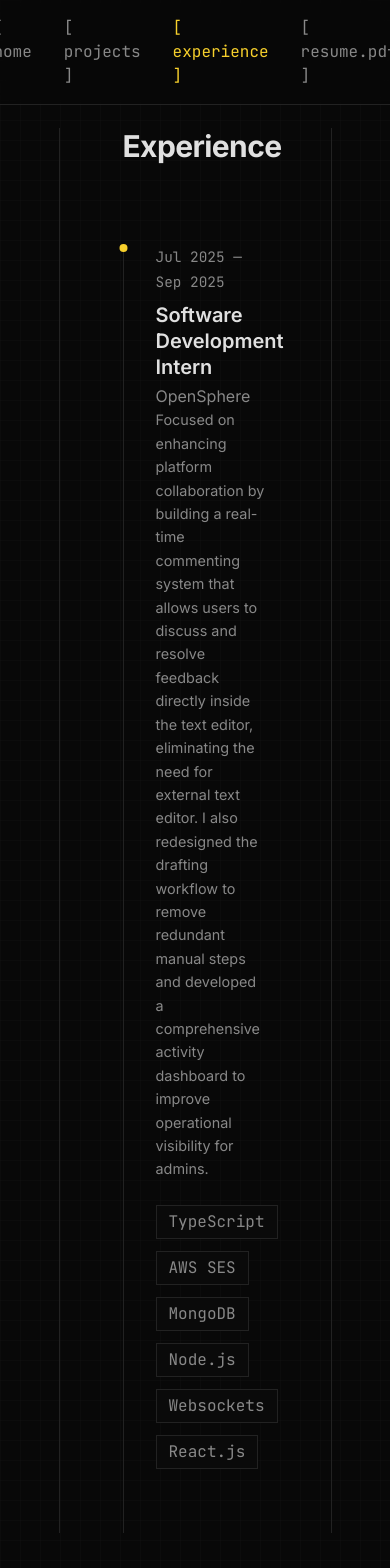
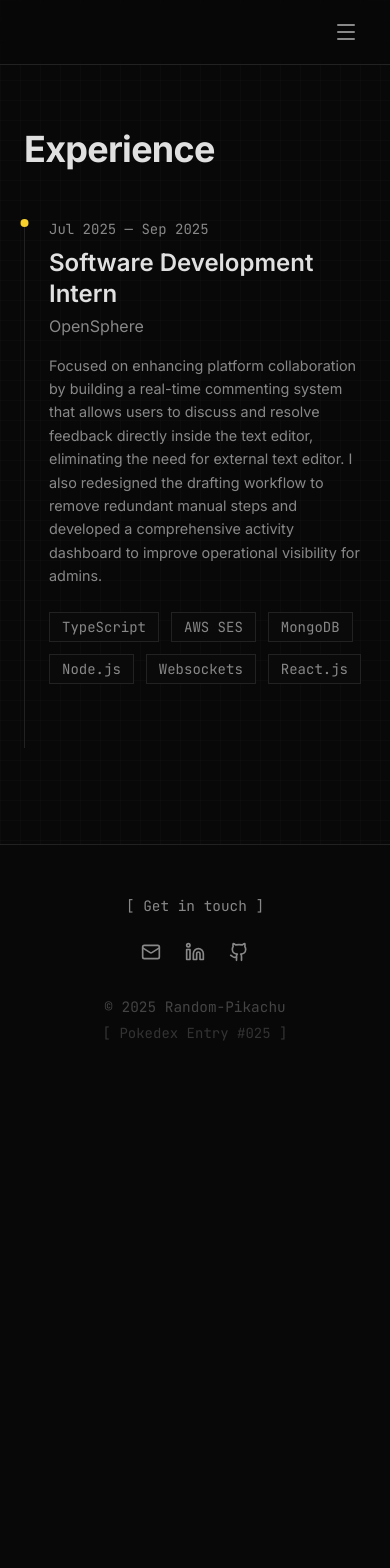
Before and after one commit to Random-Pikachu/Portfolio, a React (Vite) app: page /experience in a window 390 px wide. Shown: the top 1568 px of the page. After the commit the page ends 1091 px from the top, so only its background shows below. Built offline with nearby package versions, Linux system fonts and the light colour scheme.

Commit message:
mobile responsive

```diff
--- a/src/components/Footer.tsx
+++ b/src/components/Footer.tsx
@@ -3,12 +3,12 @@ import { Mail, Linkedin, Github } from "lucide-react";
 const Footer = () => {
   return (
     <>
-      <footer className="realtive border-t border-[#222222] py-24 overflow-hidden">
+      <footer className="realtive border-t border-[#222222] py-12 md:py-24 overflow-hidden">
         <div className="relative max-w-7xl mx-auto px-8" style={{ zIndex: 1 }}>
-          <div className="flex flex-col md:flex-row justify-between items-start md:items-center gap-12">
-            <div>
+          <div className="flex flex-col md:flex-row justify-between items-center gap-8 md:gap-12">
+            <div className="text-center md:text-left">
               <p className="mono text-[#888888] mb-6">[ Get in touch ]</p>
-              <div className="flex gap-6">
+              <div className="flex justify-center md:justify-start gap-6">
                 <a
                   href="mailto:sangampratapsingh21012006@gmail.com"
                   target="_blank"
@@ -41,7 +41,7 @@ const Footer = () => {
             </div>
 
 
-            <div className="text-right">
+            <div className="text-center md:text-right">
               <p className="mono text-[#444444] mb-1">© 2025 Random-Pikachu</p>
               <p className="mono text-[#333333] text-sm">
                 [ Pokedex Entry #025 ]
--- a/src/components/Navigation.tsx
+++ b/src/components/Navigation.tsx
@@ -1,15 +1,36 @@
-import { Link, useLocation } from 'react-router-dom'
+import { Link, useLocation } from 'react-router-dom';
+import { Menu, X } from 'lucide-react';
+import { useState, useEffect } from 'react';
 
 export default function Navigation() {
   const location = useLocation();
+  const [isOpen, setIsOpen] = useState(false);
+
   const isActive = (path: string) => location.pathname === path;
 
+  useEffect(() => {
+    setIsOpen(false);
+  }, [location]);
+
+  useEffect(() => {
+    if (isOpen) {
+      document.body.style.overflow = 'hidden';
+    } else {
+      document.body.style.overflow = 'unset';
+    }
+    return () => { document.body.style.overflow = 'unset'; };
+  }, [isOpen]);
+
   return (
-    <nav className="fixed top-0 left-0 right-0 z-50 bg-[#080808]/80 backdrop-blur-md border-b border-[#222222] ">
-      <div className="max-w-7xl mx-auto px-8 py-4 flex justify-center items-center">
+    <>
+      <nav
+        className={`fixed top-0 left-0 right-0 z-50 border-b border-[#222222]
+        ${isOpen ? 'bg-[#080808]' : 'bg-[#080808]/80 backdrop-blur-md'}`}
+      >
+        <div className="max-w-7xl mx-auto px-6 md:px-8 flex justify-end md:justify-center items-center h-16 md:h-[73px]">
 
-        {/* Center - Navigation */}
-        <div className="flex gap-8">
+          {/* Desktop Navigation */}
+          <div className="hidden md:flex gap-8">
             <Link
               to="/"
               className={`mono transition-colors duration-300 ${
@@ -49,9 +70,75 @@ export default function Navigation() {
             >
               [ resume.pdf ]
             </a>
+          </div>
 
-        </div>
+          <button
+            className="md:hidden text-[#888888] hover:text-[#F7D02C] transition-colors p-2"
+            onClick={() => setIsOpen(!isOpen)}
+            aria-label="Toggle menu"
+          >
+            <span className="relative block w-6 h-6">
+              <Menu
+                size={24}
+                className={`absolute inset-0 transition-all duration-300 ease-out
+                  ${isOpen ? 'opacity-0 scale-75 rotate-90' : 'opacity-100 scale-100 rotate-0'}`}
+              />
+              <X
+                size={24}
+                className={`absolute inset-0 transition-all duration-300 ease-out
+                  ${isOpen ? 'opacity-100 scale-100 rotate-0' : 'opacity-0 scale-75 -rotate-90'}`}
+              />
+            </span>
+          </button>
         </div>
       </nav>
-    )
+
+      <div
+        className={`
+          fixed inset-0 bg-[#080808] z-40 flex flex-col items-center justify-center gap-8 md:hidden
+          transition-opacity duration-300
+          ${isOpen ? 'opacity-100 pointer-events-auto' : 'opacity-0 pointer-events-none'}
+        `}
+      >
+        <Link
+          to="/"
+          className={`mono text-lg transition-colors duration-300 ${
+            isActive("/")
+              ? "text-[#F7D02C]"
+              : "text-[#888888] hover:text-[#F7D02C]"
+          }`}
+        >
+          [ home ]
+        </Link>
+        <Link
+          to="/projects"
+          className={`mono text-lg transition-colors duration-300 ${
+            isActive("/projects")
+              ? "text-[#F7D02C]"
+              : "text-[#888888] hover:text-[#F7D02C]"
+          }`}
+        >
+          [ projects ]
+        </Link>
+        <Link
+          to="/experience"
+          className={`mono text-lg transition-colors duration-300 ${
+            isActive("/experience")
+              ? "text-[#F7D02C]"
+              : "text-[#888888] hover:text-[#F7D02C]"
+          }`}
+        >
+          [ experience ]
+        </Link>
+        <a
+          href="/resume.pdf"
+          target="_blank"
+          rel="noopener noreferrer"
+          className="mono text-lg text-[#888888] hover:text-[#F7D02C] transition-colors duration-300"
+        >
+          [ resume.pdf ]
+        </a>
+      </div>
+    </>
+  );
 }
--- a/src/index.css
+++ b/src/index.css
@@ -101,7 +101,7 @@
 
   h1 {
     font-family: "Inter", sans-serif;
-    font-size: 6rem;
+    font-size: 3rem;
     font-weight: 800;
     line-height: 1.1;
     letter-spacing: -0.03em;
@@ -109,7 +109,7 @@
 
   h2 {
     font-family: "Inter", sans-serif;
-    font-size: 3.5rem;
+    font-size: 2.25rem;
     font-weight: 700;
     line-height: 1.2;
     letter-spacing: -0.02em;
@@ -117,7 +117,7 @@
 
   h3 {
     font-family: "Inter", sans-serif;
-    font-size: 2rem;
+    font-size: 1.5rem;
     font-weight: 600;
     line-height: 1.3;
   }
@@ -142,15 +142,16 @@
       cursor: none !important;
     }
   }
-  @media (max-width: 1024px) {
+
+  @media (min-width: 640px) {
     h1 { font-size: 4rem; }
     h2 { font-size: 2.5rem; }
-    h3 { font-size: 1.5rem; }
+    h3 { font-size: 1.75rem; }
   }
 
-  @media (max-width: 640px) {
-    h1 { font-size: 2.5rem; }
-    h2 { font-size: 1.875rem; }
-    h3 { font-size: 1.25rem; }
+  @media (min-width: 1024px) {
+    h1 { font-size: 6rem; }
+    h2 { font-size: 3.5rem; }
+    h3 { font-size: 2rem; }
   }
 }
--- a/src/pages/Experience.tsx
+++ b/src/pages/Experience.tsx
@@ -15,36 +15,35 @@ export default function Experience() {
 
   return (
     <>
-      <section className="relative py-32 min-h-screen pt-32">
+      <section className="relative py-20 md:py-32 min-h-screen pt-32">
       <div className='absolute inset-0 -z-10'>
           <RegularGridBackground/>
         </div>
         <div
-          className="relative mx-auto"
-          style={{ width: "70%" }}
+          className="relative mx-auto w-full md:w-[70%]"
         >
-          <div className="absolute left-0 top-0 bottom-0 w-px bg-[#222222]" />
-          <div className="absolute right-0 top-0 bottom-0 w-px bg-[#222222]" />
-          <div className="mb-20 px-16">
+          <div className="absolute left-0 top-0 bottom-0 w-px bg-[#222222] hidden md:block" />
+          <div className="absolute right-0 top-0 bottom-0 w-px bg-[#222222] hidden md:block" />
+          <div className="mb-12 md:mb-20 px-6 md:px-16">
           <h2 className="text-[#E0E0E0] mb-4">Experience</h2>
           </div>
-          <div className="space-y-16 px-16">
+          <div className="space-y-16 px-6 md:px-16">
             {experiences.map((exp, index) => (
               <div
                 key={index}
-                className="relative border-l border-[#222222] pl-8 pb-16"
+                className="relative border-l border-[#222222] pl-6 md:pl-8 pb-16"
                 style={{ animationDelay: `${index * 100}ms` }}
               >
                 <div className="absolute left-0 top-0 w-2 h-2 -translate-x-[4.5px] bg-[#F7D02C] rounded-full" />
 
-                <p className="mono text-[#888888] mb-2">
+                <p className="mono text-[#888888] mb-2 text-sm">
                   {exp.period}
                 </p>
 
                 <h3 className="text-[#E0E0E0] mb-1">
                   {exp.role}
                 </h3>
-                <a className="text-[#888888] mb-4" href={exp.url} target="_blank">
+                <a className="text-[#888888] mb-4 block hover:text-[#F7D02C] transition-colors" href={exp.url} target="_blank">
                   {exp.company}
                 </a>
 
@@ -55,7 +54,7 @@ export default function Experience() {
                   {exp.stack.map((tech) => (
                     <span
                       key={tech}
-                      className="mono px-3 py-1 bg-[#0A0A0A] border border-[#222222] text-[#888888]"
+                      className="mono px-3 py-1 bg-[#0A0A0A] border border-[#222222] text-[#888888] text-sm"
                     >
                       {tech}
                     </span>
--- a/src/pages/NotFound.tsx
+++ b/src/pages/NotFound.tsx
@@ -3,17 +3,17 @@ import RegularGridBackground from '../components/RegularGridBackground';
 
 export default function NotFound() {
   return (
-    <div className="relative h-screen w-screen overflow-hidden bg-[#080808] flex flex-col items-center justify-center">
+    <div className="relative h-screen w-screen overflow-hidden bg-[#080808] flex flex-col items-center justify-center p-4">
         <div className='absolute inset-0 opacity-40'>
           <RegularGridBackground />
         </div>
 
-        <div className="relative z-10 flex flex-col items-center gap-8 max-w-xl px-6 w-full">
+        <div className="relative z-10 flex flex-col items-center gap-8 max-w-xl px-4 md:px-6 w-full">
 
             <div className="w-full bg-[#080808] border-2 border-white rounded-md p-1 shadow-[0_0_0_4px_#080808,0_0_0_6px_#ffffff]">
-                <div className="bg-[#080808] p-6 relative min-h-[140px] flex flex-col justify-between">
+                <div className="bg-[#080808] p-4 md:p-6 relative min-h-[140px] flex flex-col justify-between">
 
-                    <p className="mono text-[#e0e0e0] text-lg md:text-xl leading-relaxed tracking-wide font-medium">
+                    <p className="mono text-[#e0e0e0] text-base md:text-xl leading-relaxed tracking-wide font-medium">
                         <span className="text-[#3b82f6] font-bold">GUARD:</span> Halt! <br/>
                         You can't pass here, kiddo! <br/>
                         I don't see <span className="text-[#F7D02C]">8 BADGES</span> on you.
--- a/src/pages/Projects.tsx
+++ b/src/pages/Projects.tsx
@@ -66,21 +66,21 @@ export default function Projects() {
 
   return (
     <>
-      <section className="relative py-32 min-h-screen pt-32">
+      <section className="relative py-20 md:py-32 min-h-screen pt-32">
         <div className='absolute inset-0 -z-10'>
           <RegularGridBackground/>
         </div>
-        <div className="relative mx-auto" style={{width:"70%"}}>
+        <div className="relative mx-auto w-full md:w-[70%]">
           {/* borders */}
-          <div className="absolute left-0 top-0 bottom-0 w-px bg-[#222222]" />
-          <div className="absolute right-0 top-0 bottom-0 w-px bg-[#222222]" />
+          <div className="absolute left-0 top-0 bottom-0 w-px bg-[#222222] hidden md:block" />
+          <div className="absolute right-0 top-0 bottom-0 w-px bg-[#222222] hidden md:block" />
 
-          <div className="mb-2 px-16">
+          <div className="mb-2 px-6 md:px-16">
           <h2 className="text-[#E0E0E0] mb-4">Projects</h2>
 
           </div>
 
-          <div className="px-16 space-y-16">
+          <div className="px-6 md:px-16 space-y-16">
             {
               projects.map((project, index) => (
                 <ProjectCard
```
Also changed, not shown: src/components/HomeGridBackground.tsx (+7 -7 lines), src/components/ProjectCard.tsx (+11 -13 lines), src/pages/Home.tsx (+4 -4 lines). Lines whose indentation alone changed are shown as unchanged.
